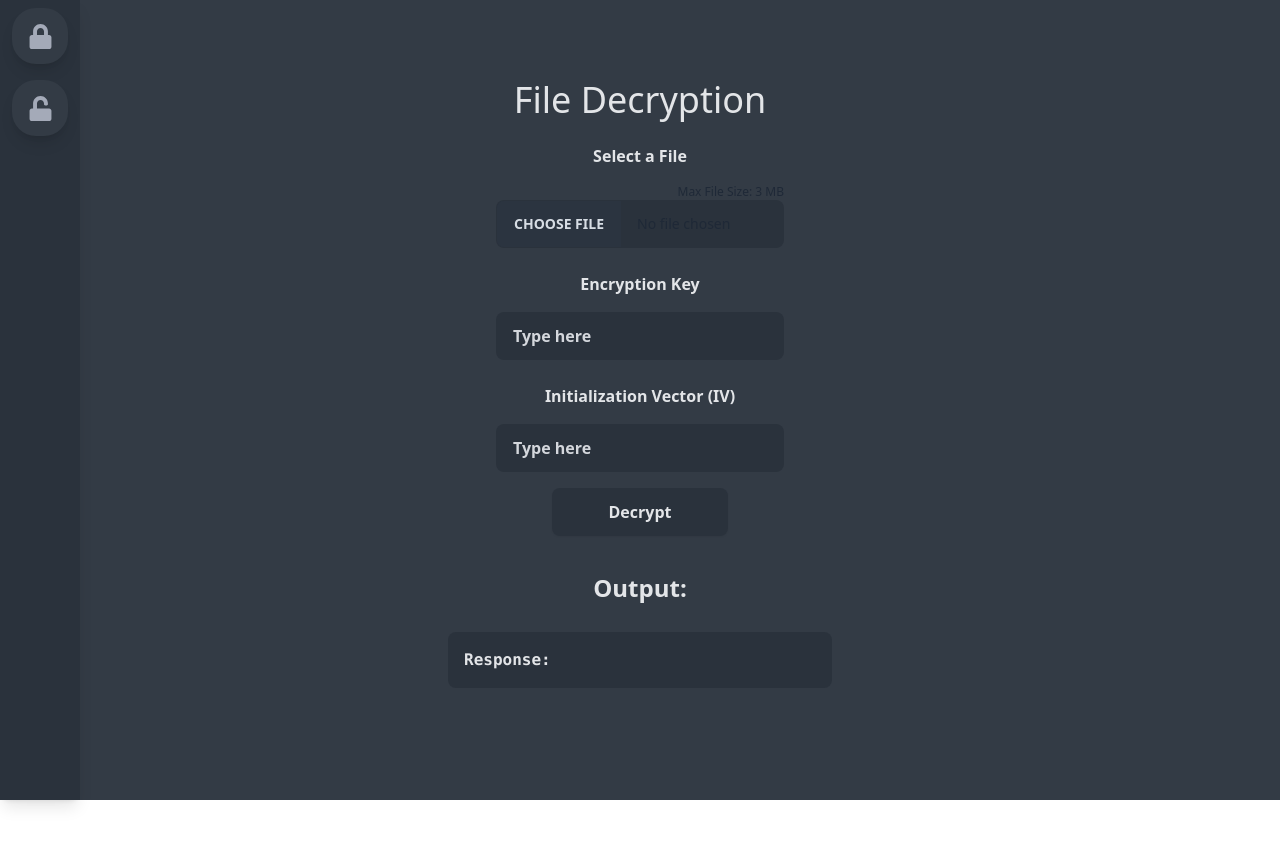
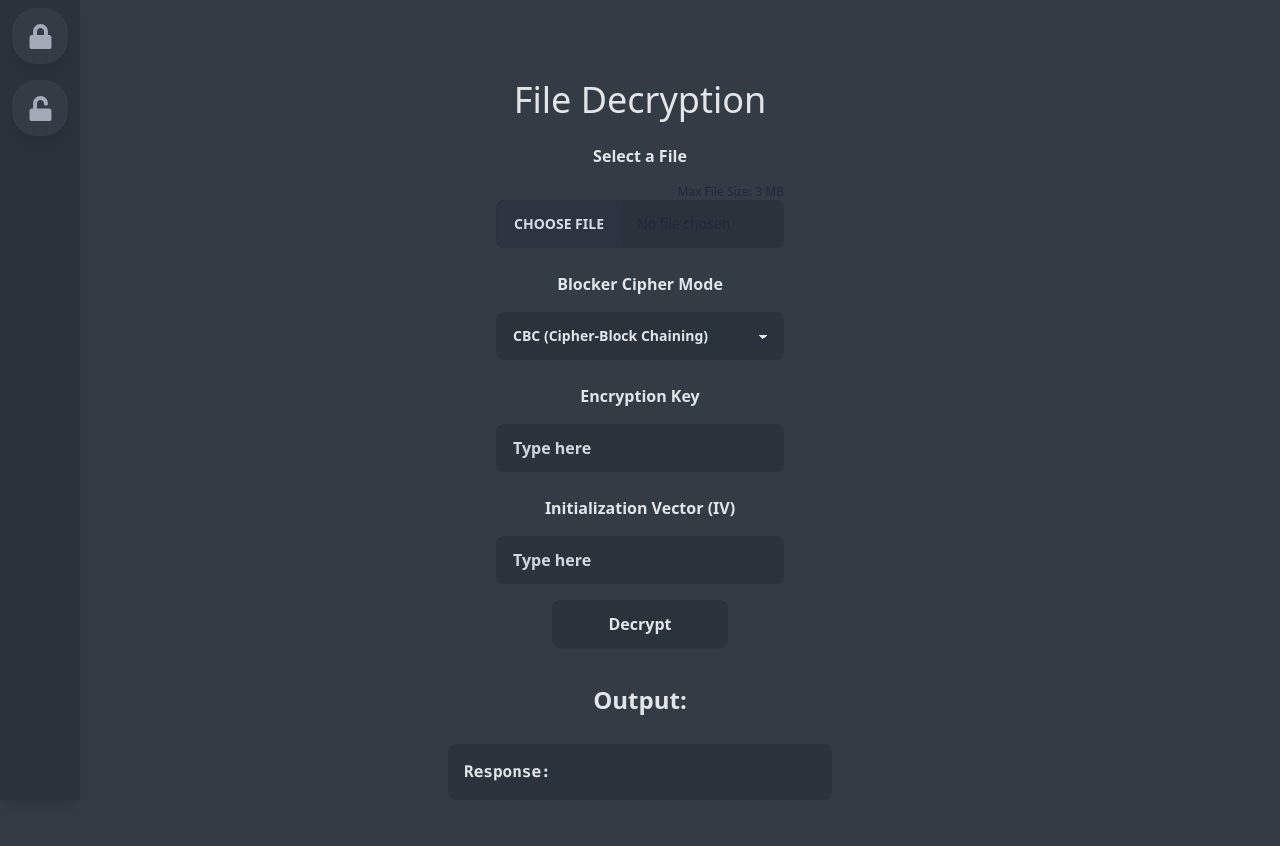
Before and after one commit to isiddique2024/AES-File-Encrypt-Decrypt-WebApp, a React (Create React App) app in the folder React/aes-app/: page /decrypt in a window 1280 px wide. Shown: the top 846 px of the page. Before the commit the page ends 800 px from the top, so only its background shows below. Built offline with nearby package versions, Linux system fonts and the light colour scheme.

Commit message:
block cipher modes

```diff
--- a/React/aes-app/src/pages/Decryption.jsx
+++ b/React/aes-app/src/pages/Decryption.jsx
@@ -5,6 +5,7 @@ import {api_service} from "../services/API";
 
 const fileDataDecrypt = signal();
 const fileName = signal();
+const modeDecrypt = signal(2);
 const key = signal('');
 const iv = signal('');
 const outputResponse = signal();
@@ -58,7 +59,8 @@ const DecryptPage = () => {
             const json_post_data = JSON.stringify({
                 file_encrypted: hex,
                 key: key,
-                iv: iv
+                iv: iv,
+                block_cipher_mode: modeDecrypt
             });
 
             var response = 0;
@@ -123,6 +125,31 @@ const DecryptPage = () => {
                         className="input-file bg-[#2A323C] "
                         onInput={handleFileChangeDecrypt}
                     />
+                    <div className="mt-4">
+                        <label className="label" htmlFor="modeDecrypt">
+                            Blocker Cipher Mode
+                        </label>
+                        <div>
+                            <select
+                                id="modeDecrypt"
+                                className="select"
+                                value={modeDecrypt}
+                                onChange={(e) => modeDecrypt.value = parseInt(e.target.value)}
+                            >
+                                <option value={1}>ECB (Electronic Code Book)</option>
+                                <option value={2}>CBC (Cipher-Block Chaining)</option>
+                                <option value={3}>CFB (Cipher Feedback)</option>
+                                <option value={5}>OFB (Output Feedback)</option>
+                                <option value={6}>CTR (Counter)</option>
+                                <option value={7}>OPENPGP (OpenPGP)</option>
+                                <option value={8}>CCM (Counter with CBC-MAC)</option>
+                                <option value={9}>EAX</option>
+                                <option value={10}>SIV (Synthetic Initialization Vector)</option>
+                                <option value={11}>GCM (Galois Counter Mode)</option>
+                                <option value={12}>OCB (Offset Code Book)</option>
+                            </select>
+                        </div>
+                    </div>
                     <div className="form-group mt-4 flex flex-col items-center">
                         <label className="label" htmlFor="encryptionKey">Encryption Key</label>
                         <input
--- a/React/aes-app/src/pages/Encryption.jsx
+++ b/React/aes-app/src/pages/Encryption.jsx
@@ -4,6 +4,7 @@ import { Buffer } from 'buffer';
 import {api_service} from "../services/API";
 const fileDataEncrypt = signal();
 const fileName = signal();
+const mode = signal(2);
 const keySize = signal(16);
 const outputKey = signal();
 const outputIV = signal();
@@ -56,7 +57,8 @@ const EncryptPage = () => {
 
       const json_post_data = JSON.stringify({
         file_hex: hex,
-        key_size: keySize
+        key_size: keySize,
+        blocker_cipher_mode: mode
       });
 
       var response = 0;
@@ -128,8 +130,33 @@ const EncryptPage = () => {
             />
             </div>
             <div className="mb-4">
+            <label className="label" htmlFor="mode">
+                Blocker Cipher Mode
+            </label>
+              <div>
+                <select
+                    id="mode"
+                    className="select"
+                    value={mode}
+                    onChange={(e) => mode.value = parseInt(e.target.value)}
+                >
+                    <option value={1}>ECB (Electronic Code Book)</option>
+                    <option value={2}>CBC (Cipher-Block Chaining)</option>
+                    <option value={3}>CFB (Cipher Feedback)</option>
+                    <option value={5}>OFB (Output Feedback)</option>
+                    <option value={6}>CTR (Counter)</option>
+                    <option value={7}>OPENPGP (OpenPGP)</option>
+                    <option value={8}>CCM (Counter with CBC-MAC)</option>
+                    <option value={9}>EAX</option>
+                    <option value={10}>SIV (Synthetic Initialization Vector)</option>
+                    <option value={11}>GCM (Galois Counter Mode)</option>
+                    <option value={12}>OCB (Offset Code Book)</option>
+                </select>
+              </div>
+            </div>
+            <div className="mb-4">
             <label className="label" htmlFor="keySize">
-                Select Key Size
+                Key Size
             </label>
               <div>
                 <select
```
Also changed, not shown: 2 other files (tests, documents, lock files or other folders). Lines whose indentation alone changed are shown as unchanged.
